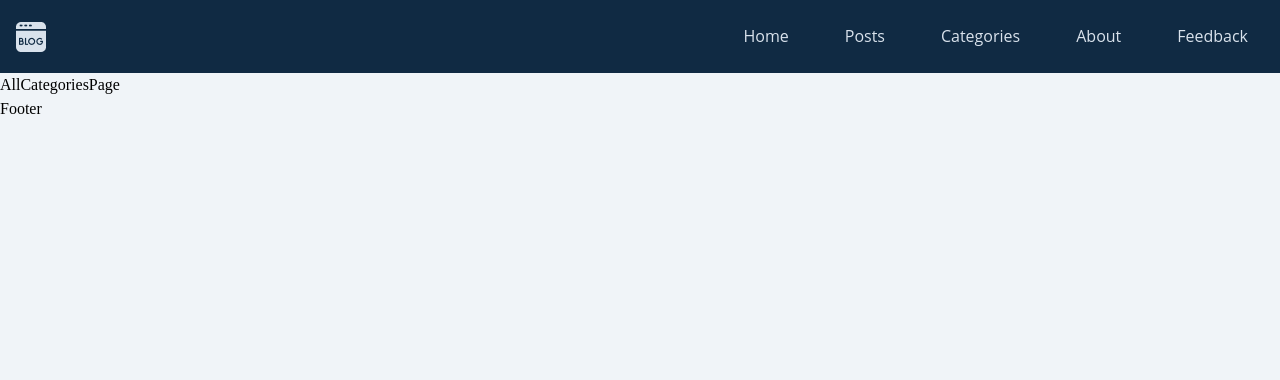
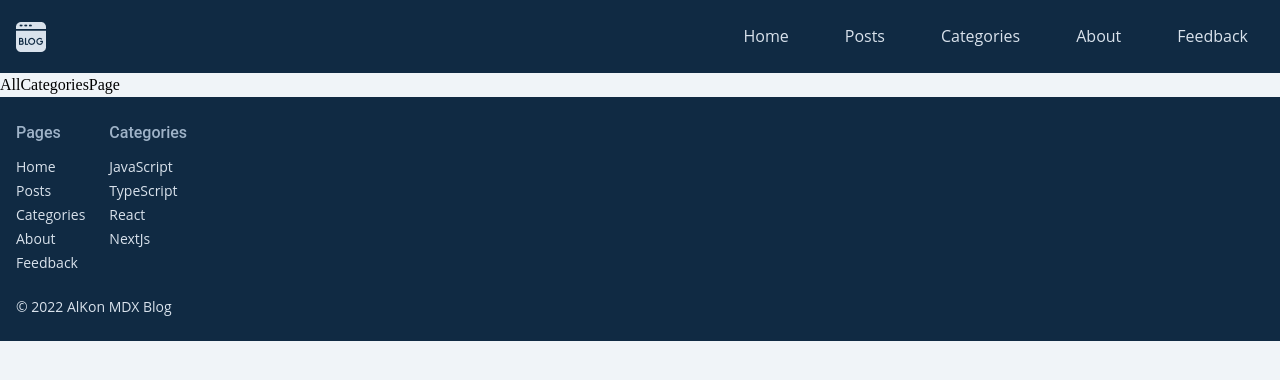
Before and after one commit to RegemStatum/nextJS-mdx-blog, a Next.js app: page /categories in a window 1280 px wide. Shown: the top 380 px of the page. Built offline with nearby package versions, Linux system fonts and the light colour scheme.

Commit message:
footer ready

```diff
--- /dev/null
+++ b/components/categories/CategoriesList.tsx
@@ -0,0 +1,17 @@
+import React, { FC } from "react";
+import { getAllCategories } from "../../helpers/categories-util";
+import Link from "next/link";
+
+const CategoriesList: FC = () => {
+  return (
+    <ul>
+      {getAllCategories().map((category, index) => (
+        <li key={index}>
+          <Link href={`/categories/${category}`}>{category}</Link>
+        </li>
+      ))}
+    </ul>
+  );
+};
+
+export default CategoriesList;
--- /dev/null
+++ b/components/layout/Footer.module.scss
@@ -0,0 +1,20 @@
+@use "../../styles/abstracts/" as *;
+
+.footer {
+  background-color: getColor("nt-1");
+  color: getColor("nt-9");
+
+  .container {
+    padding: getPadding(1000) 0;
+  }
+
+  .links_container {
+    display: flex;
+    gap: getMargin(1000);
+  }
+
+  .copyright {
+    padding-top: getPadding(1000);
+    @include text(300);
+  }
+}
--- a/components/layout/Footer.tsx
+++ b/components/layout/Footer.tsx
@@ -1,7 +1,27 @@
 import React, { FC } from "react";
+import CategoriesList from "../categories/CategoriesList";
+import styles from "./Footer.module.scss";
+import FooterLinks from "./helper-components/FooterLinks";
+import Navigation from "./helper-components/Navigation";
 
 const Footer: FC = () => {
-  return <footer>Footer</footer>;
+  return (
+    <footer className={styles.footer}>
+      <div className={`container ${styles.container}`}>
+        <div className={styles.links_container}>
+          <FooterLinks title="Pages">
+            <Navigation />
+          </FooterLinks>
+          <FooterLinks title="Categories">
+            <CategoriesList />
+          </FooterLinks>
+        </div>
+        <p className={styles.copyright}>
+          &copy; {new Date().getFullYear()} AlKon MDX Blog
+        </p>
+      </div>
+    </footer>
+  );
 };
 
 export default Footer;
--- /dev/null
+++ b/components/layout/helper-components/FooterLinks.module.scss
@@ -0,0 +1,25 @@
+@use "../../../styles/abstracts/" as *;
+
+.container {
+  .title {
+    margin-bottom: getMargin(600);
+    @include text(400);
+    font-weight: 500;
+    color: getColor("nt-7");
+  }
+
+  ul {
+    display: flex;
+    flex-direction: column;
+    gap: getMargin(200);
+
+    li {
+      font-family: "Roboto", sans-serif;
+      @include text(300);
+
+      a {
+        color: getColor("nt-9");
+      }
+    }
+  }
+}
--- /dev/null
+++ b/components/layout/helper-components/FooterLinks.tsx
@@ -0,0 +1,17 @@
+import React, { FC } from "react";
+import styles from "./FooterLinks.module.scss";
+
+interface FooterLinksProps {
+  title: string;
+}
+
+const FooterLinks: FC<FooterLinksProps> = ({ children, title }) => {
+  return (
+    <div className={styles.container}>
+      <h5 className={styles.title}>{title}</h5>
+      {children}
+    </div>
+  );
+};
+
+export default FooterLinks;
--- /dev/null
+++ b/helpers/categories-util.ts
@@ -0,0 +1,5 @@
+export const getAllCategories = () => {
+  const TEST_CATEGORIES = ["JavaScript", "TypeScript", "React", "NextJs"];
+
+  return TEST_CATEGORIES;
+};
--- a/styles/base/_reset.scss
+++ b/styles/base/_reset.scss
@@ -6,8 +6,8 @@
 }
 
 /* Убираем внутренние отступы */
-ul[class],
-ol[class] {
+ul,
+ol {
   padding: 0;
 }
 
@@ -19,8 +19,8 @@ h3,
 h4,
 h5,
 p,
-ul[class],
-ol[class],
+ul,
+ol,
 li,
 figure,
 figcaption,
@@ -39,8 +39,8 @@ body {
 }
 
 /* Удаляем стандартную стилизацию для всех ul и il, у которых есть атрибут class*/
-ul[class],
-ol[class] {
+ul,
+ol {
   list-style: none;
 }
 
```
